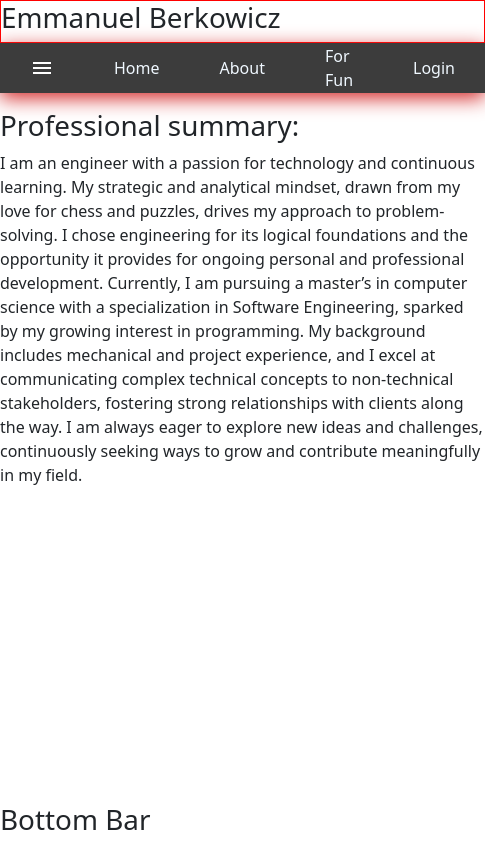
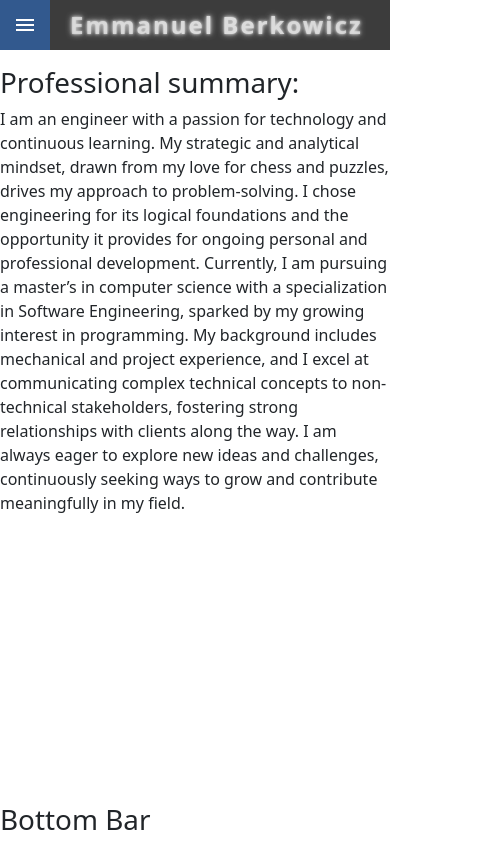
Before and after one commit to AnosVoldygod/emmanwebsite-, a Vue app: page / in a window 390 px wide. Shown: the whole page, 485 px wide, since content can reach past the window. Built offline with nearby package versions, Linux system fonts and the light colour scheme.

Commit message:
Navbar and side bar complete.

```diff
--- a/src/components/Banners/SideBarNav.vue
+++ b/src/components/Banners/SideBarNav.vue
@@ -37,16 +37,15 @@ const logout = () => {
         </div>
       </li>
       <li class="nav-item">
-        <RouterLink class="nav-icon" to="/">Home</RouterLink>
+        <RouterLink class="nav-icon" to="/login" @click="emit('toggleSidebar')">Login</RouterLink>
       </li>
       <li class="nav-item">
-        <RouterLink class="nav-icon" to="/about">About</RouterLink>
+        <RouterLink class="nav-icon" to="/about" @click="emit('toggleSidebar')">About</RouterLink>
       </li>
       <li class="nav-item">
-        <RouterLink class="nav-icon" to="/ForFun">For Fun</RouterLink>
-      </li>
-      <li class="nav-item">
-        <RouterLink class="nav-icon" to="/login">Login</RouterLink>
+        <RouterLink class="nav-icon" to="/forfun" @click="emit('toggleSidebar')"
+          >For Fun</RouterLink
+        >
       </li>
     </ul>
   </nav>
@@ -65,7 +64,7 @@ const logout = () => {
   top: 0;
   left: 0;
   height: 100vh;
-  width: 500px;
+  width: 100%;
   z-index: 999;
   background-color: rgba(0, 0, 0, 0.766);
   box-shadow: 0px 5px 20px rgb(210, 37, 37);
--- a/src/components/Banners/TopBarHeading.vue
+++ /dev/null
@@ -1,9 +0,0 @@
-<template>
-  <div class="top-bar-heading"><h1>Emmanuel Berkowicz</h1></div>
-</template>
-
-<style scoped>
-.top-bar-heading {
-  border: 1px solid red;
-}
-</style>
--- a/src/components/Banners/TopBarNav.vue
+++ b/src/components/Banners/TopBarNav.vue
@@ -43,9 +43,10 @@ const toggleSidebar = () => {
           </svg>
         </div>
       </li>
-      <li class="nav-item">
-        <RouterLink class="nav-icon" to="/">Home</RouterLink>
+      <li class="nav-item text-heading">
+        <RouterLink class="fancy-text" to="/"> Emmanuel Berkowicz </RouterLink>
       </li>
+
       <li class="nav-item">
         <RouterLink class="nav-icon" to="/about">About</RouterLink>
       </li>
@@ -60,15 +61,6 @@ const toggleSidebar = () => {
 </template>
 
 <style scoped>
-.nav-container {
-  background-color: rgba(0, 0, 0, 0.766);
-  box-shadow: 0px 5px 20px rgb(210, 37, 37);
-}
-
-/* .side-bar-nav {
-  display: flex;
-} */
-
 .nav-list {
   width: 100%;
   list-style: none;
@@ -87,15 +79,79 @@ const toggleSidebar = () => {
 }
 
 .nav-item:first-child {
+  display: none;
+}
+.nav-item:nth-child(2) {
+  margin-left: 20px; /* same as burger padding */
   margin-right: auto;
+  white-space: nowrap;
 }
 
 .nav-icon {
   height: 100%;
   display: flex;
   align-items: center;
-  padding: 0px 30px 0px 30px;
-  color: aliceblue;
+  justify-content: center;
+  padding: 0 clamp(5px, 1vw, 30px);
+  width: clamp(50px, 10vw, 250px);
+  color: rgb(171, 182, 190);
   text-decoration: none;
+  font-size: clamp(1rem, 2vw, 1.5rem);
+}
+
+/* Fancy name shizzel sticks */
+
+.text-heading {
+  display: flex;
+  justify-content: center;
+  align-items: center;
+}
+
+.fancy-text {
+  text-decoration: none;
+  font-size: 2rem;
+  font-weight: 800;
+  letter-spacing: 2px;
+  background: linear-gradient(90deg, #bbb, #ddd, #bbb);
+  background-clip: text;
+  -webkit-background-clip: text;
+  color: transparent;
+  -webkit-text-fill-color: transparent;
+  animation: textGlow 5s ease infinite alternate;
+  text-align: center;
+  padding: 0;
+  font-size: clamp(1.5rem, 4vw, 2.5rem);
+}
+
+@keyframes textGlow {
+  0% {
+    text-shadow:
+      0 0 1px #ccc,
+      0 0 2px #ccc;
+  }
+  100% {
+    text-shadow:
+      0 0 3px #ddd,
+      0 0 6px #ddd;
+  }
+}
+
+/* CONDITIONAL FORMATING FOR WHEN MEDIA SCREEN IS AT DIFF SIZES BELLOW MY PROGRAMMER SIR */
+
+@media (max-width: 800px) {
+  .nav-list {
+    justify-content: flex-start;
+  }
+  .nav-item:first-child {
+    display: flex;
+  }
+
+  .nav-item:nth-child(2) {
+    white-space: nowrap;
+  }
+
+  .nav-item:nth-child(n + 3) {
+    display: none;
+  }
 }
 </style>
--- a/src/components/Banners/TopMainBar.vue
+++ b/src/components/Banners/TopMainBar.vue
@@ -1,11 +1,15 @@
 <script setup>
 import TopBarNav from './TopBarNav.vue'
-import TopBarHeading from './TopBarHeading.vue'
 </script>
 
 <template>
   <div class="nav-wrapper">
-    <div class="heading"><TopBarHeading /></div>
     <div class="top-bar-nav"><TopBarNav /></div>
   </div>
 </template>
+
+<style scoped>
+.nav-wrapper {
+  background-color: rgba(0, 0, 0, 0.766);
+}
+</style>
```
Also changed, not shown: src/assets/Other/EmmanuelBerkowicz.jpg (added).
